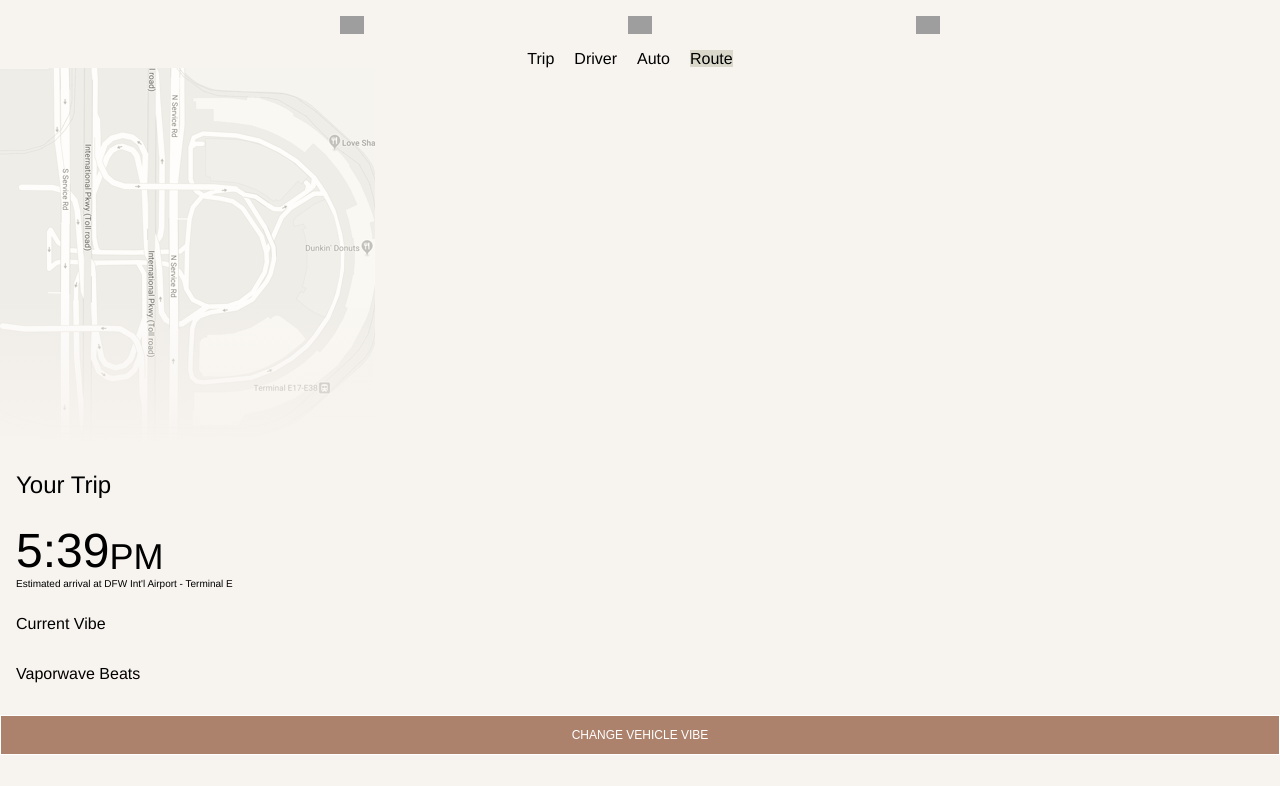
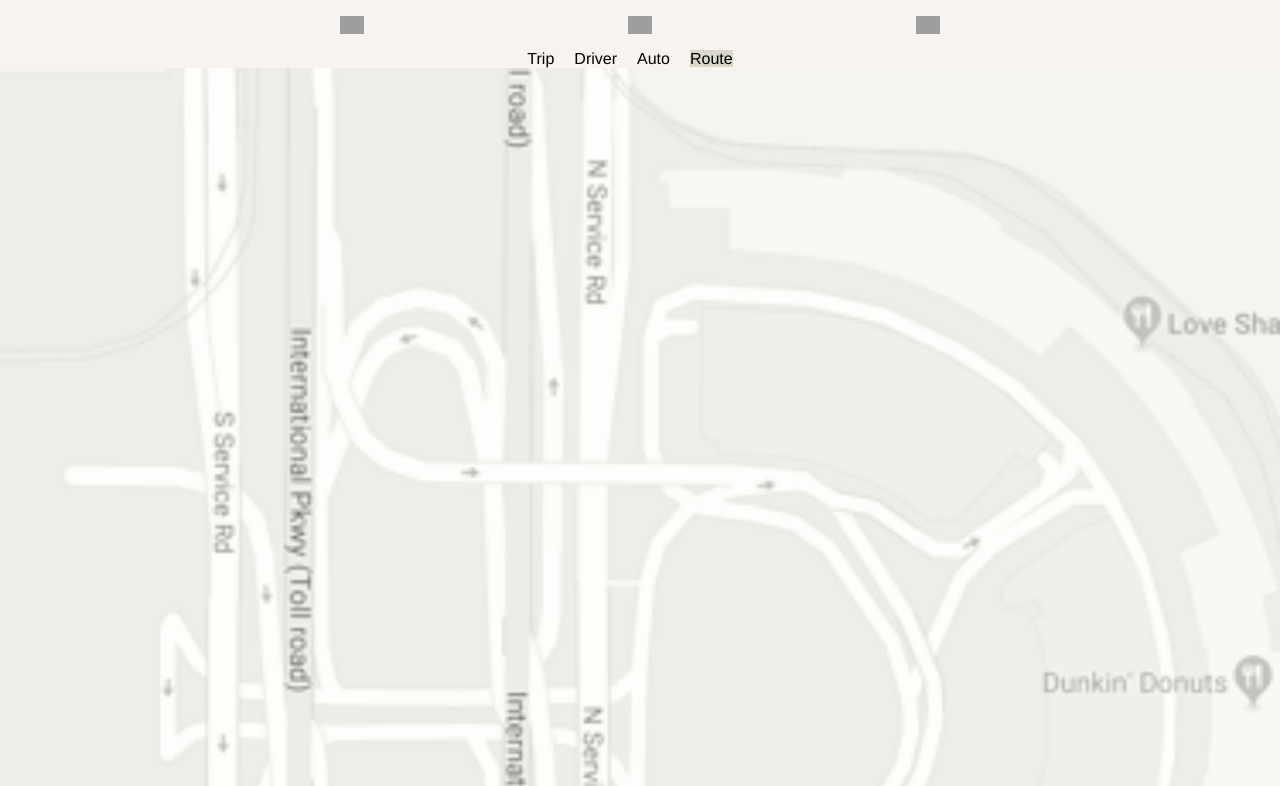
Before and after one commit to zzz-icy/web-alto, a React (Create React App) app: page /route in a window 1280 px wide. Shown: the top 786 px of the page. Built offline with nearby package versions, Linux system fonts and the light colour scheme; grey boxes are pictures that could not be loaded.

Commit message:
driver and map image style responsive to device screen

```diff
--- a/src/components/DriverPage.js
+++ b/src/components/DriverPage.js
@@ -2,8 +2,9 @@ import React from 'react';
 import driver from '../images/Driver_photo.png';
 
 const DriverPage = () => (
+
     <div className="container-withoutPadding container--centered" >
-        <div className="container-withoutPadding">
+        <div className="container-withoutPadding  container--centered driver__image">
 
             <img
                 src={driver}
@@ -28,6 +29,7 @@ const DriverPage = () => (
             </div>
         </div>
     </div>
+
 );
 
 
--- a/src/components/RoutePage.js
+++ b/src/components/RoutePage.js
@@ -1,20 +1,22 @@
 import React from 'react';
 import map from '../images/Map_overview.png';
+import mapIcon from '../images/Map_icon.png';
+
 const RoutePage = () => (
     <div>
-        <div className="container-withoutPadding container--centered route__image">
+        <div className="container-withoutPadding container--centered">
+            <div className="route__image route__image--align">
 
-            <img
-                src={map}
-                alt="map overview"
-            // style={{
-            //     // maxWidth: 600,
-            //     // maxHeight: 600,
-            //     width: '100%',
-            //     height: 'auto',
-            // }}
-
-            />
+                <img
+                    src={map}
+                    alt="map overview"
+                    style={{
+                        width: '100%',
+                        height: 'auto',
+                    }}
+                />
+            </div>
+            <img src={mapIcon} alt="current location icon" style={{ position: 'absolute', right: 20 }} />
         </div>
         <div className="container">
             <p style={{ fontSize: 24 }}>Your Trip</p>
--- a/src/styles/components/_container.scss
+++ b/src/styles/components/_container.scss
@@ -26,6 +26,13 @@
 
 .container--flexstart {
     justify-content: flex-start;
+
+    // border-style: solid;
+    // border-color: $black;
+    // border-width: 0.5;
+}
+.container--flexend {
+    justify-content: flex-end;
 
     // border-style: solid;
     // border-color: $black;
--- a/src/styles/components/_driver.scss
+++ b/src/styles/components/_driver.scss
@@ -0,0 +1,5 @@
+.driver__image {
+    width: '100%';
+    height: 'auto';
+    max-width: 100%;
+}
--- a/src/styles/components/_route.scss
+++ b/src/styles/components/_route.scss
@@ -15,7 +15,7 @@
 .rout__image{
     width: '100%';
     height: 'auto';
-    max-width: 100%;
+    // max-width: 100%;
 }
 
 .route__image::after {
@@ -23,8 +23,12 @@
     background-image: linear-gradient(to bottom, rgba(255, 255, 255, 0) 0, $background 100%);
     display: block;
     position: relative;
-    margin-top: -150px;
-    height: 150px;
+    margin-top: -200px;
+    height: 200px;
     width: 100%;
     content: '';
 }
+
+.route__image--align {
+    align-items: flex-end;
+}
--- a/src/styles/styles.scss
+++ b/src/styles/styles.scss
@@ -5,5 +5,5 @@
 @import './components/button';
 @import './components/summary';
 @import './components/route';
-// @import './components/add-option';
+@import './components/driver';
 // @import './components/modal';
```
